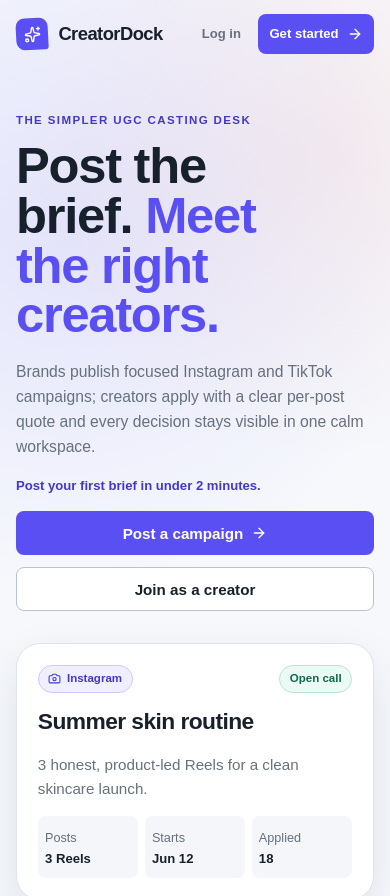
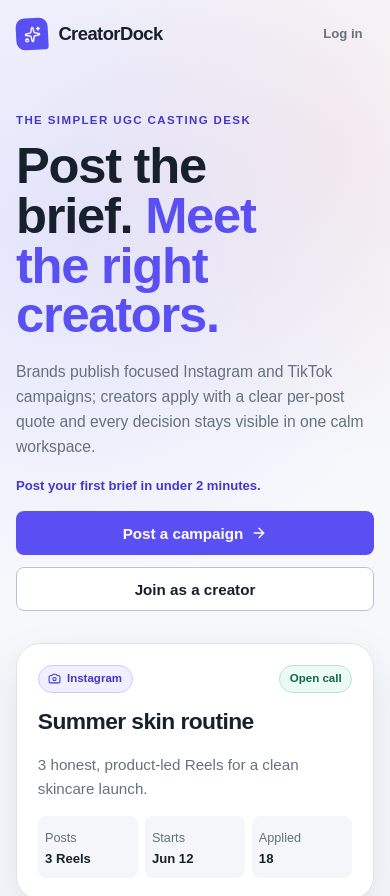
Before and after one commit to nofilkhan1/Nofil-s-UGC, a Next.js app: page / in a window 390 px wide. Shown: the top 896 px of the page. Built offline with nearby package versions, Linux system fonts and the light colour scheme.

Commit message:
Tighten mobile landing navigation

```diff
--- a/app/globals.css
+++ b/app/globals.css
@@ -363,6 +363,7 @@ h1, h2, h3 { font-family: var(--font-display); letter-spacing: -0.025em; line-he
   .public-nav { min-height: 4.25rem; gap: 0.5rem; }
   .public-nav .cluster { gap: 0.35rem; }
   .public-nav .button { min-height: 2.5rem; padding-inline: 0.65rem; font-size: 0.82rem; }
+  .public-nav .button--primary { display: none; }
   .hero__grid { gap: 2rem; padding-block: 2.75rem 4rem; }
   .hero__title { max-width: 10ch; font-size: clamp(2.55rem, 13vw, 3.75rem); line-height: 0.98; margin-bottom: 1.15rem; }
   .hero__copy { font-size: 0.98rem; line-height: 1.6; }
```
Also changed, not shown: .agent-logs/2026-08-28_18-18-38-589_exchange_01a04695-9e34-7682-8467-c39df6796ba0.md, .agent-logs/2026-08-28_18-34-34-396_exchange_01a04695-9e34-7682-8467-c39df6796ba0.md (added), .agent-logs/2026-08-28_19-17-16-293_exchange_01a04695-9e34-7682-8467-c39df6796ba0.md (added).
